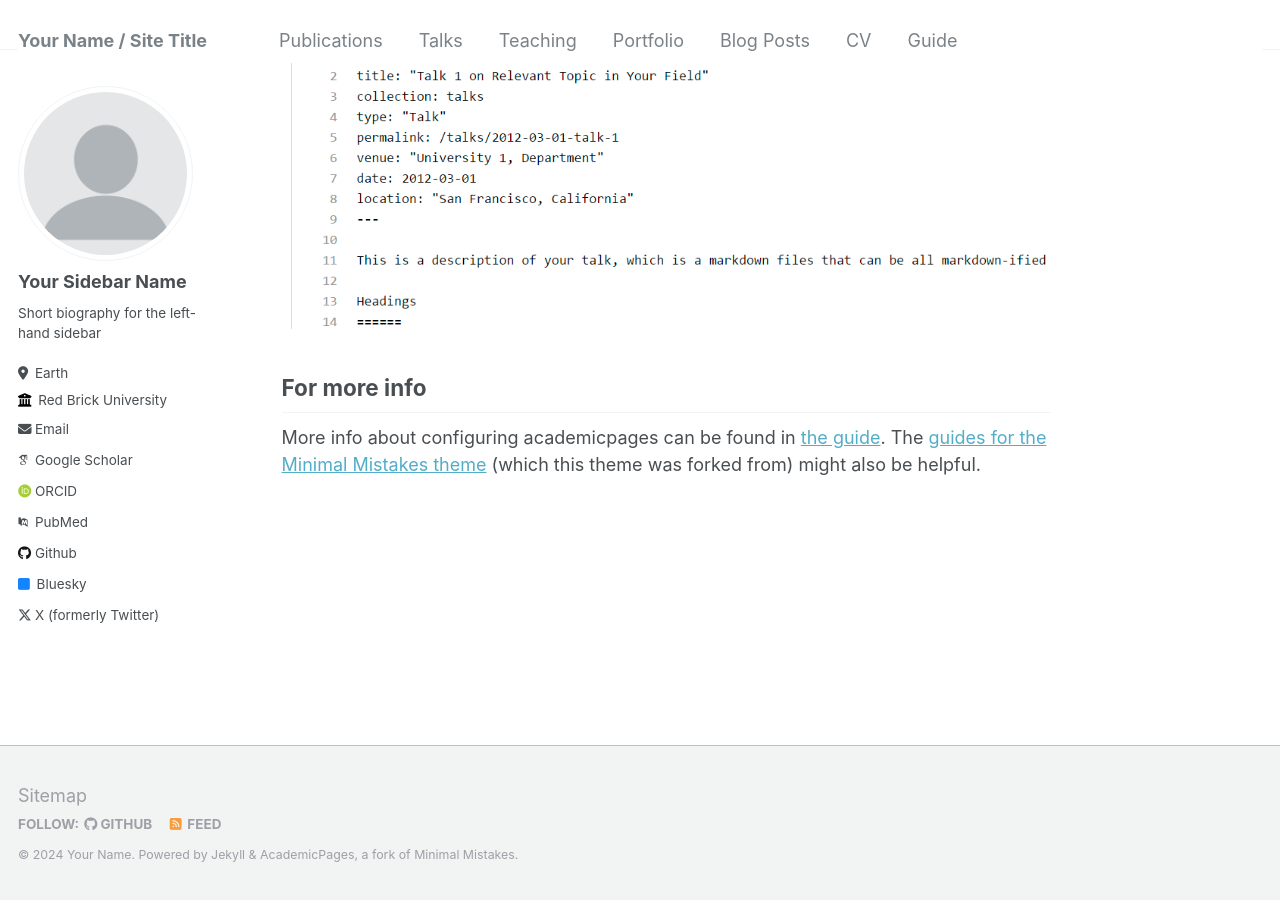
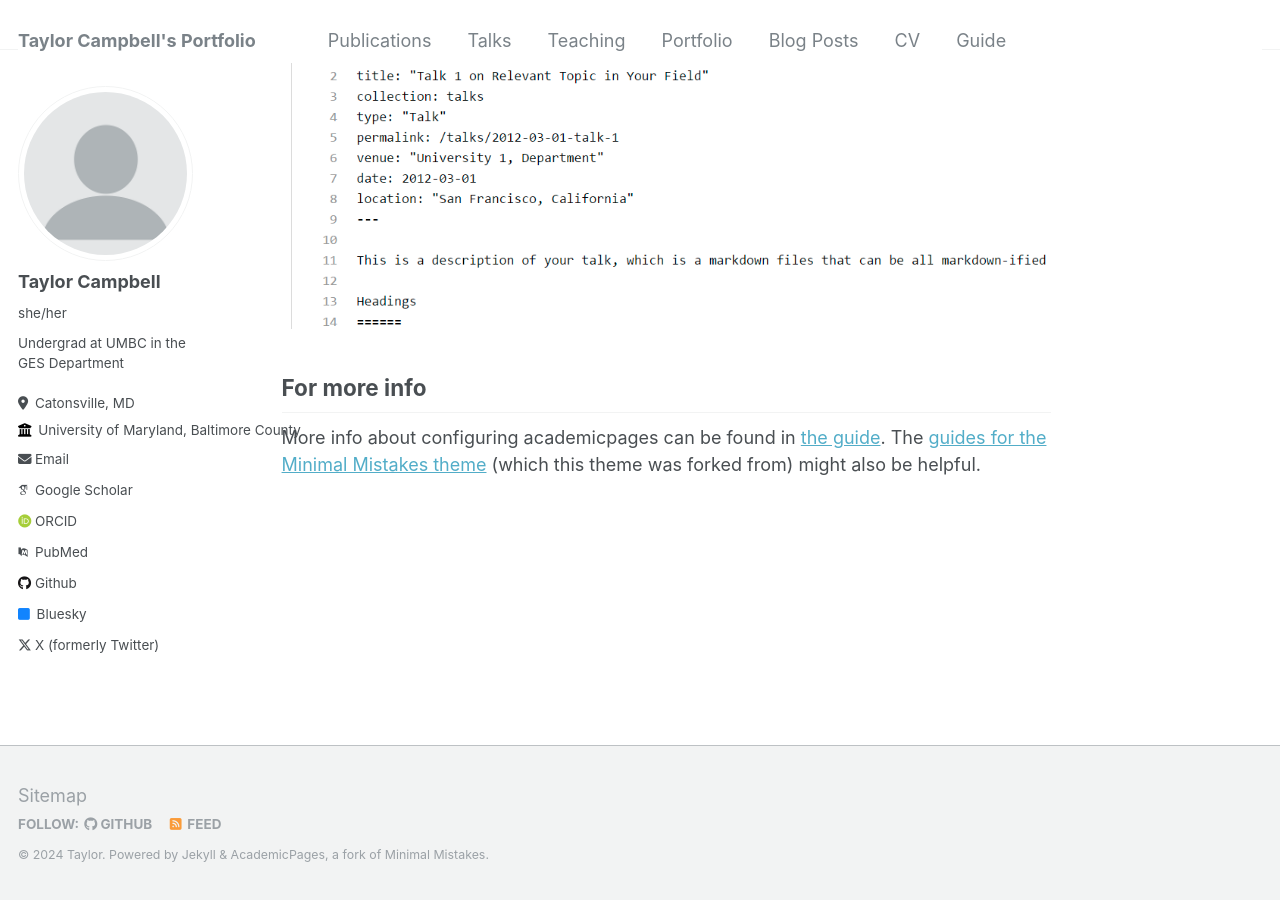
Before and after one commit to taylorc4/taylorc4.github.io, a Jekyll site: the page built from _pages/about.md, in a window 1280 px wide and 900 px high, scrolled down 2640 px. Built offline with Jekyll 4.4.1, drawn with Linux system fonts in a browser that asks for light colours; some web fonts are replaced.

Commit message:
_config.yml

```diff
--- a/_config.yml
+++ b/_config.yml
@@ -8,13 +8,13 @@
 
 # Basic Site Settings
 locale                   : "en-US"
-title                    : "Your Name / Site Title"
+title                    : "Taylor Campbell's Portfolio"
 title_separator          : "-"
-name                     : &name "Your Name"
+name                     : &name "Taylor"
 description              : &description "personal description"
 url                      : https://academicpages.github.io # the base hostname & protocol for your site e.g. "https://mmistakes.github.io"
 baseurl                  : "" # the subpath of your site, e.g. "/blog"
-repository               : "academicpages/academicpages.github.io"
+repository               : "taylorc4/taylorc4.github.io"
 
 # Site Author - The following control what appear as part of the author content on the side bar.
 #               If a field is blank the icon and link will not appear, otherwise it will be shown.
@@ -22,13 +22,13 @@ repository               : "academicpages/academicpages.github.io"
 author:
   # Biographic information
   avatar           : "profile.png"
-  name             : "Your Sidebar Name"
-  pronouns         : # example: "she/her"
-  bio              : "Short biography for the left-hand sidebar"
-  location         : "Earth"
-  employer         : "Red Brick University"
+  name             : "Taylor Campbell"
+  pronouns         : "she/her"
+  bio              : "Undergrad at UMBC in the GES Department"
+  location         : "Catonsville, MD"
+  employer         : "University of Maryland, Baltimore County"
   uri              : # URL
-  email            : "none@example.org"
+  email            : "taylorc4@umbc.edu"
 
   # Academic websites
   arxiv            : # URL - Update with the correct link to your profile
```
